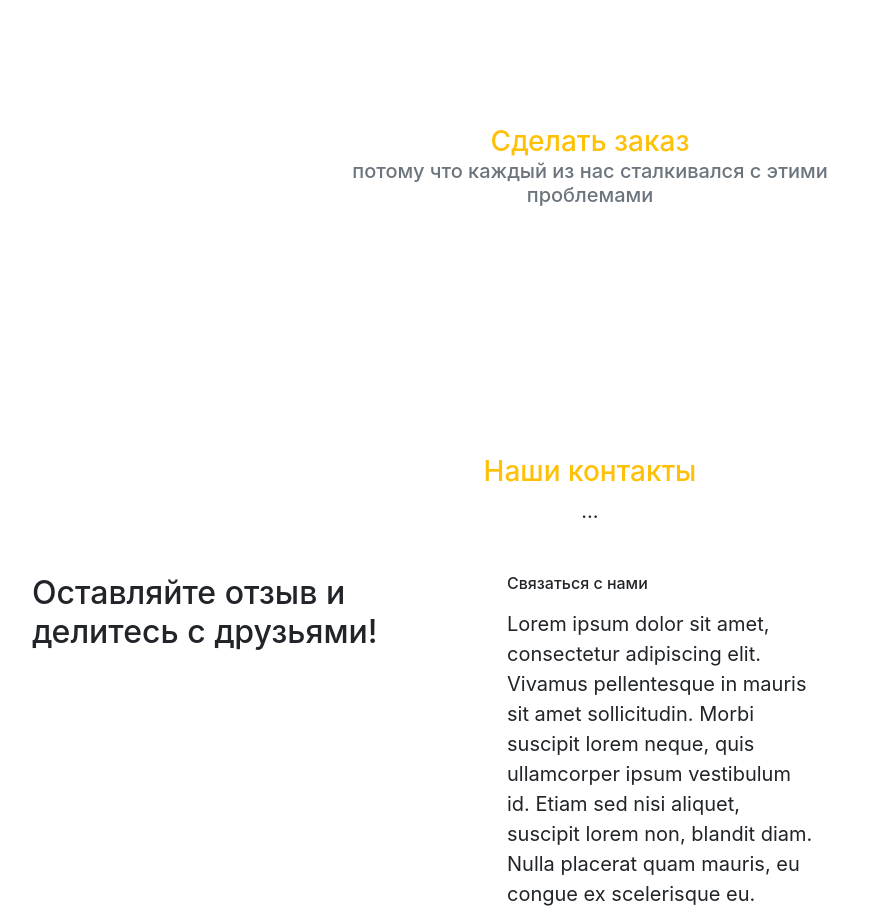
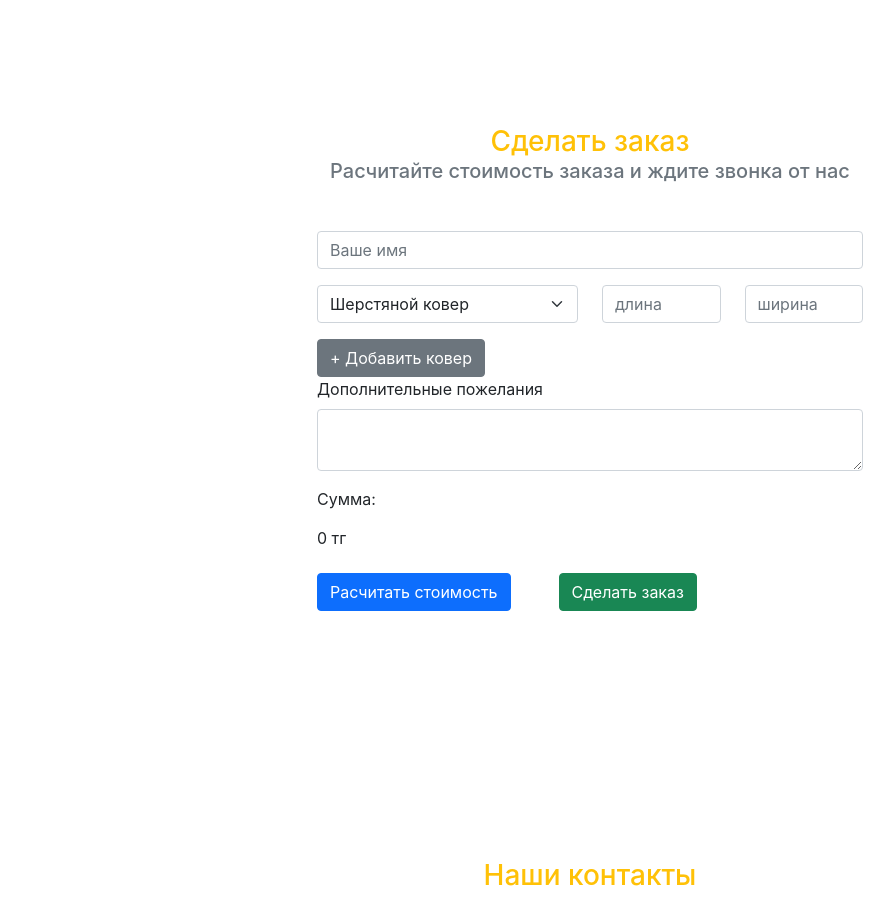
Before and after one commit to kosynka/carpet-landing-on-next, a Next.js app: page / in a window 1280 px wide. Shown: the part 10380-11297 px from the top of the page, without its empty margins (50-944 px from the left). Built offline with nearby package versions, Linux system fonts and the light colour scheme.

Commit message:
done popup images and started order section

```diff
--- a/components/example.js
+++ b/components/example.js
@@ -1,4 +1,4 @@
-import React, { useState } from "react";
+import React, { useState, useRef } from "react";
 import ReactDOM from 'react-dom'
 import { Row, Col } from "reactstrap";
 import { Modal, Button } from 'react-bootstrap';
@@ -6,16 +6,16 @@ import next from "next";
 
 const Example = () => {
     const [show, setIsShow] = useState(false);
-    const [fullscreen, setFullscreen] = useState(true);
     const handleClose = () => setIsShow(false);
+    const [imgSrc, setImgSrc] = useState('');
 
-    var ids = [2, 2];
+    var ids = [0, 0];
 
     function handleShow(id, nextId) {
         setIsShow(true);
-        ids[0] = id;
+        ids[0] = id-1;
         ids[1] = nextId;
-        console.log(ids);
+        setImgSrc(ids[1] == 1 ? examples[ids[0]]["imgPre"] : examples[ids[0]]["imgAfter"]);
     }
 
     const examples = [
@@ -67,17 +67,11 @@ const Example = () => {
                         </Row>
                         ))}
 
+                        {/* Modal pop-up */}
                         <Modal size="xl" show={show} onHide={handleClose} aria-labelledby="contained-modal-title-vcenter" centered>
                             <Modal.Body>
                                 <Col xs={12} md={12}>
-                                    <img
-                                        width="100%"
-                                        height="100%"
-                                        src={ids[1] < 1 ? examples[ids[0]]["imgPre"] : examples[ids[0]]["imgAfter"]}
-                                        alt=""
-                                        className="modal-img rounded"
-                                    />
-                                    {ids[0]} {ids[1]}
+                                    <img width="100%" height="100%" src={imgSrc} alt="" className="modal-img rounded"/>
                                 </Col>
                             </Modal.Body>
                         </Modal>
--- a/components/order.js
+++ b/components/order.js
@@ -1,5 +1,5 @@
 import React from "react";
-import { Container, Row, Col } from "reactstrap";
+import { Container, Row, Col, Form, FormGroup, Label, Input, FormText, Button } from "reactstrap";
 
 const Order = () => {
     return (
@@ -7,11 +7,92 @@ const Order = () => {
             <Container>
                 <Row className="justify-content-center">
                     <Col lg={6} md={8}>
-                        <div className="title text-center mb-5">
-                            <h3 className="font-weight-normal text-dark">
+                        <div className="title mb-5">
+                            <h3 className="font-weight-normal text-center text-dark mb-5">
                                 <span className="text-warning">Сделать заказ</span>
-                                <p className="text-muted">потому что каждый из нас сталкивался с этими проблемами</p>
+                                <p className="text-muted">Расчитайте стоимость заказа и ждите звонка от нас</p>
                             </h3>
+
+                            <Form>
+                                <FormGroup>
+                                    <Input
+                                    id="user_name"
+                                    name="name"
+                                    placeholder="Ваше имя"
+                                    type="text"
+                                    />
+                                </FormGroup>
+
+                                <Row>
+                                    <Col md={6}>
+                                        <FormGroup>
+                                            <Input
+                                            id="exampleSelect"
+                                            name="select"
+                                            type="select"
+                                            >
+                                                <option>Шерстяной ковер</option>
+                                                <option>Синтетический ковер</option>
+                                                <option>Тяжелый ковер 4х4, 5х4</option>
+                                                <option>Шелковый ковер</option>
+                                                <option>Шегги ковер</option>
+                                            </Input>
+                                        </FormGroup>
+                                    </Col>
+
+                                    <Col md={3}>
+                                        <FormGroup>
+                                            <Input
+                                            id="width"
+                                            name="width"
+                                            placeholder="длина"
+                                            type="number"
+                                            />
+                                        </FormGroup>
+                                    </Col>
+
+                                    <Col md={3}>
+                                        <FormGroup>
+                                            <Input
+                                            id="width"
+                                            name="width"
+                                            placeholder="ширина"
+                                            type="number"
+                                            />
+                                        </FormGroup>
+                                    </Col>
+                                </Row>
+
+                                <Button color="secondary">
+                                    + Добавить ковер
+                                </Button>
+
+                                <FormGroup>
+                                    <Label for="exampleText">
+                                    Дополнительные пожелания
+                                    </Label>
+                                    <Input
+                                    id="exampleText"
+                                    name="text"
+                                    type="textarea"
+                                    />
+                                </FormGroup>
+
+                                <FormGroup>
+                                    <Label for="sum">
+                                        Сумма:
+                                    </Label>
+                                    <Input id="sum" plaintext value="0 тг"/>
+                                </FormGroup>
+
+                                <Button className="me-5" color="primary">
+                                    Расчитать стоимость
+                                </Button>
+
+                                <Button color="success">
+                                    Сделать заказ
+                                </Button>
+                                </Form>
                         </div>
                     </Col>
                 </Row>
```
